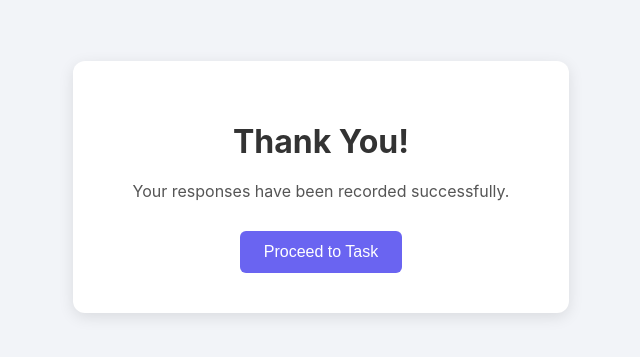
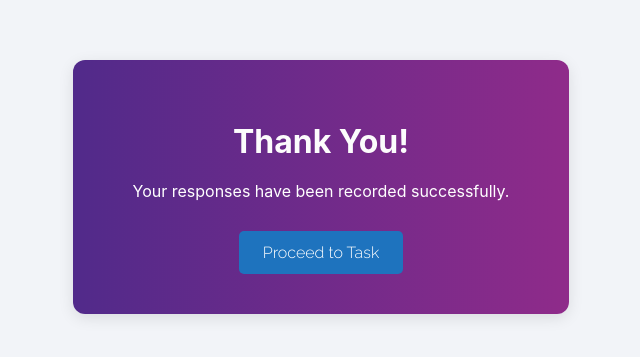
Before and after one commit to sv-Tjipto/recycling_thesis, a plain HTML site: page frontend/pages/thankyou.html in a window 1280 px wide. Shown: the part 213-570 px from the top of the page, without its empty margins (319-959 px from the left). Drawn offline with Linux system fonts and the light colour scheme.

Commit message:
Minor css edits

```diff
--- a/frontend/pages/thankyou.html
+++ b/frontend/pages/thankyou.html
@@ -3,6 +3,8 @@
 <head>
   <meta charset="UTF-8">
   <title>Thank You</title>
+  <link rel="stylesheet" href="../css/style.css">
+  <link href="https://fonts.googleapis.com/css2?family=Raleway:wght@300;700&display=swap" rel="stylesheet">
   <style>
     body {
       font-family: 'Inter', sans-serif;
@@ -16,7 +18,6 @@
     }
 
     .container {
-      background: white;
       padding: 40px 60px;
       border-radius: 12px;
       box-shadow: 0 4px 15px rgba(0,0,0,0.1);
@@ -24,12 +25,12 @@
     }
 
     h1 {
-      color: #333;
+      color: #fcfcfc;
       margin-bottom: 20px;
     }
 
     p {
-      color: #555;
+      color: #ffffff;
       font-size: 16px;
       margin-bottom: 30px;
     }
@@ -51,10 +52,10 @@
 </head>
 <body>
 
-  <div class="container">
+  <div class="container uq-color">
     <h1>Thank You!</h1>
     <p>Your responses have been recorded successfully.</p>
-    <button class="proceed-btn" onclick="window.location.href='/'">Proceed to Task</button>
+    <button class="uq-button" onclick="window.location.href='/'">Proceed to Task</button>
   </div>
 
 </body>
```
Also changed, not shown: frontend/pages/sortingTask.html (+1 -1 lines).
